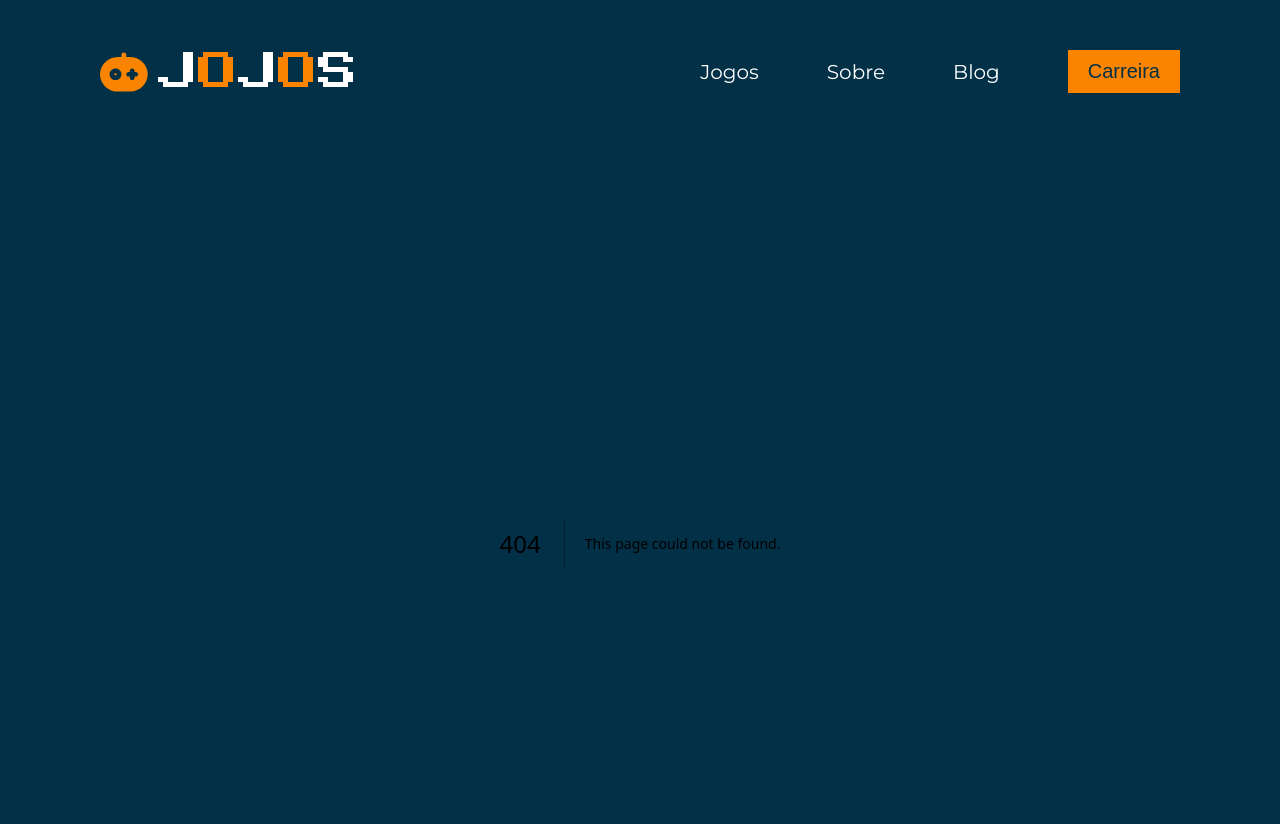
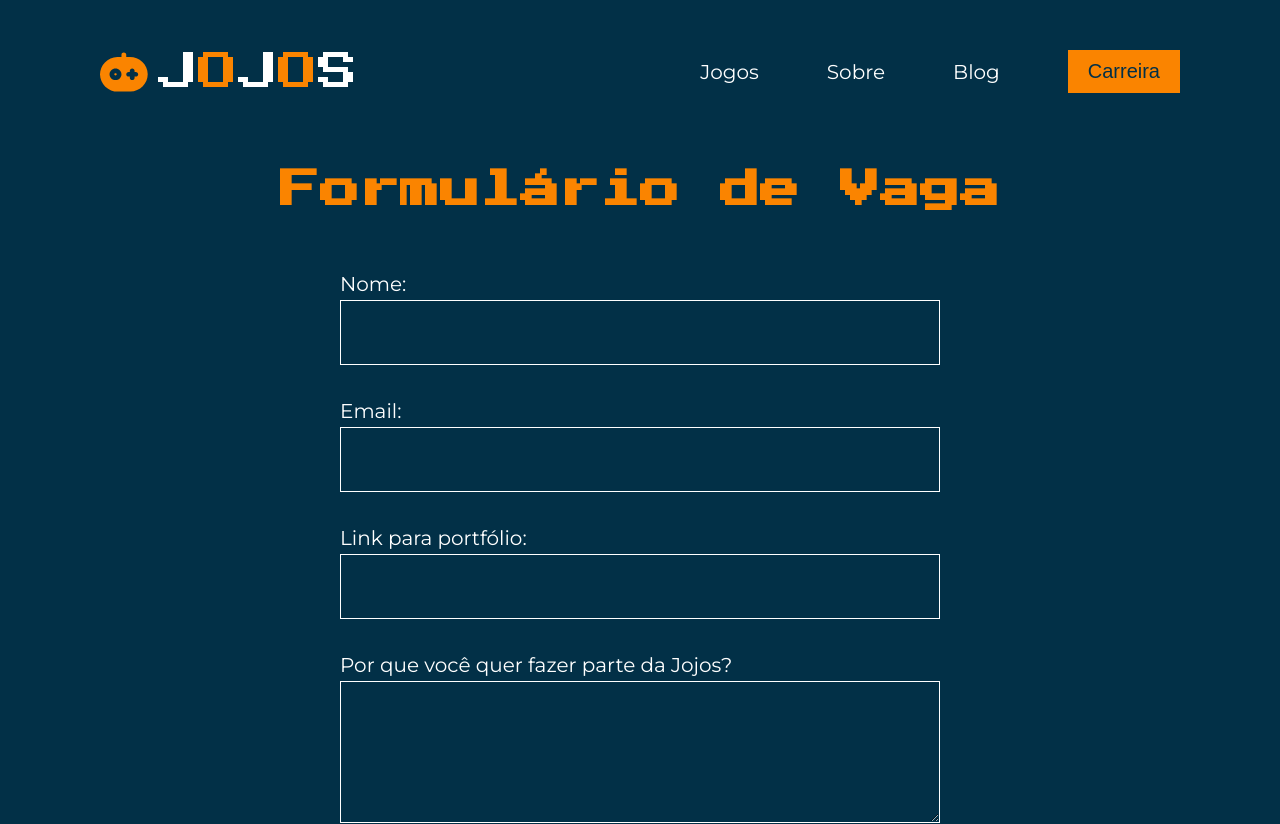
Before and after one commit to guicardosooliveira/jojos, a Next.js app: page /formulario in a window 1280 px wide. Before the commit this address had no page. Shown: the top 824 px of the page. Built offline with nearby package versions, Linux system fonts and the light colour scheme.

Commit message:
Página formulário, validação do formulario com react hook forms e mudança nas estruturas de pastas para alteração do layout

```diff
--- /dev/null
+++ b/app/(without-footer)/formulario/Formulario.css
@@ -0,0 +1,58 @@
+.secao-formulario{
+    margin-top: 20px;
+    display: flex;
+    flex-direction: column;
+    justify-content: center;
+    align-items: center;
+}
+
+.titulo-formulario{
+    font-family: var(--secondary-font);
+    color: var(--secondary-bg-color);
+    font-size: 40px;
+    line-height: 55px;
+    margin-bottom: 50px;
+}
+
+.formulario {
+    display: flex;
+    flex-direction: column;
+    gap: 30px;
+    margin-bottom: 125px;
+}
+
+.campo{
+    display: flex;
+    flex-direction: column;
+}
+
+.campo p {
+    margin-top: 5px;
+    padding: 5px;
+    background-color: red;
+    border-radius: 3px;
+    color: var(--white);
+}
+
+.label {
+    color: var(--white);
+    font-size: 20px;
+    line-height: 32px;
+}
+
+.input{
+    color: var(--gray);
+    font-size: 20px;
+    border: 1px solid var(--white);
+    width: 600px;
+    padding: 20px 10px;
+}
+
+.input:focus{
+    outline: none;
+    border-color: var(--secondary-bg-color);
+}
+
+.input-texto-motivo {
+    height: 142px;
+}
--- /dev/null
+++ b/app/(without-footer)/formulario/page.tsx
@@ -0,0 +1,68 @@
+"use client"
+
+import { Button } from '@/components/button/Button'
+import './Formulario.css'
+import * as Yup from "yup"
+import { useForm } from "react-hook-form";
+import { yupResolver } from "@hookform/resolvers/yup";
+
+
+const schemaForm = Yup.object().shape({
+    nome: Yup.string().required("Informe seu Nome Completo."),
+    email: Yup.string().email("O email fornecido deve ser um email válido.").required("Informe seu Email."),
+    portfolio: Yup.string().required("Informe a URL do seu portfólio."),
+    motivo: Yup.string().required("Informe um motivo para participar da Jojos.").min(10, "A mensagem deve conter no mínimo 10 caracteres.")
+})
+
+export default function Formulario() {
+
+    const {
+        register,
+        handleSubmit,
+        formState: { errors, isSubmitting },
+      } = useForm({
+        mode: "onSubmit",
+        resolver: yupResolver(schemaForm),
+      });
+
+    const handleSubmitForm = () => {
+        console.log("formulario enviado")
+    }
+
+    return (
+        <section className='secao-formulario'>
+            <h1 className='titulo-formulario'>Formulário de Vaga</h1>
+            <form onSubmit={handleSubmit(handleSubmitForm)} className='formulario'>
+                <div className='campo'>
+                    <label htmlFor="nome" className='nome label'>Nome:</label>
+                    <input type="text" className='input input-nome' id='nome' {...register('nome')}/>
+                    {errors.nome ? (
+                        <p>{errors.nome?.message}</p>
+                    ): null}
+                </div>
+                <div className='campo'>
+                    <label htmlFor="email" className='email label'>Email:</label>
+                    <input type="text" className='input input-email' id='email' {...register('email')}/>
+                    {errors.email ? (
+                        <p>{errors.email?.message}</p>
+                    ): null}
+                </div>
+                <div className='campo'>
+                    <label htmlFor="portfolio" className='porfolio label'>Link para portfólio:</label>
+                    <input type="text" className='input input-portfolio' id='portfolio' {...register('portfolio')}/>
+                    {errors.portfolio ? (
+                        <p>{errors.portfolio?.message}</p>
+                    ): null}
+                </div>
+                <div className='campo'>
+                    <label htmlFor="texto-motivo" className='texto-motivo label'>Por que você quer fazer parte da Jojos?</label>
+                    <textarea className='input input-texto-motivo' id='texto-motivo' rows={5} {...register('motivo')}/>
+                    {errors.motivo ? (
+                        <p>{errors.motivo?.message}</p>
+                    ): null}
+                </div>
+                <Button>Enviar Formulário</Button>
+            </form>
+        </section>
+    )
+}
--- a/app/layout.tsx
+++ b/app/(without-footer)/layout.tsx
@@ -1,8 +1,7 @@
 import { Header } from '@/components/header/Header'
-import './globals.css'
+import '../../app/globals.css'
 import type { Metadata } from 'next'
 import { Montserrat } from 'next/font/google'
-import { Footer } from '@/components/footer/Footer'
 
 const montSerrat = Montserrat({
   weight: '400',
@@ -25,7 +24,6 @@ export default function RootLayout({
       <body className={montSerrat.className}>
         <Header />
         {children}
-        <Footer />
       </body>
     </html>
   )
--- a/components/header/Header.tsx
+++ b/components/header/Header.tsx
@@ -11,7 +11,7 @@ export function Header () {
                 <Link href="/">Jogos</Link>
                 <Link href="#sobre">Sobre</Link>
                 <Link href="">Blog</Link>
-                <Link href='#carreira'>
+                <Link href='#carreiras'>
                     <Button>Carreira</Button>
                 </Link>
             </nav>
--- a/package.json
+++ b/package.json
@@ -9,12 +9,15 @@
     "lint": "next lint"
   },
   "dependencies": {
+    "@hookform/resolvers": "^3.1.1",
     "@types/node": "20.4.0",
     "@types/react": "18.2.14",
     "@types/react-dom": "18.2.6",
     "next": "13.4.9",
     "react": "18.2.0",
     "react-dom": "18.2.0",
-    "typescript": "5.1.6"
+    "react-hook-form": "^7.45.1",
+    "typescript": "5.1.6",
+    "yup": "^1.2.0"
   }
 }
```
Also changed, not shown: app/(with-footer)/layout.tsx (added, +32 -0 lines), components/carreira/page.tsx (+17 -6 lines), app/(with-footer)/page.tsx (renamed from app/page.tsx), components/Modal/Modal.css (added), components/Modal/page.tsx (added), 1 other file (tests, documents, lock files or other folders).
